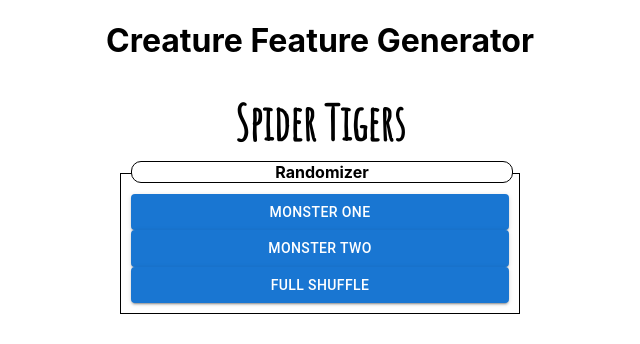
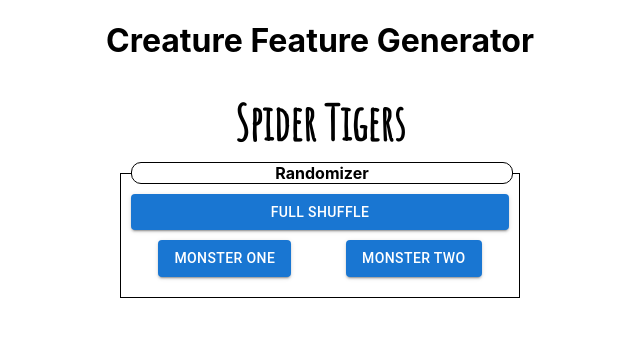
Before and after one commit to robertddobyns/creature-movie-generator, a React (Create React App) app: page / in a window 1280 px wide. Shown: the top 344 px of the page, without its empty margins (320-960 px from the left). Built offline with nearby package versions, Linux system fonts and the light colour scheme.

Commit message:
update monster buttons in form

```diff
--- a/src/App.js
+++ b/src/App.js
@@ -20,6 +20,12 @@ const useStyles = makeStyles(() => ({
         fontSize: '3em',
         fontWeight: 'bold'
     },
+    buttonContainerMonster: {
+        display: 'flex',
+        flexDirection: 'row',
+        justifyContent: 'space-around',
+        margin: '10px 0'
+    },
     form: {
         border: '1px solid black',
         padding: '10px',
@@ -31,7 +37,7 @@ const useStyles = makeStyles(() => ({
     formTitle: {
         position: 'absolute',
         textAlign: 'center',
-        top: '-13px',
+        top: '-12px',
         width: '380px',
         backgroundColor: 'white',
         border: '1px solid black',
@@ -89,17 +95,20 @@ function App() {
                 <span className={classes.formTitle}>Randomizer</span>
                 <Button
                     variant={'contained'}
-                    onClick={handleTitle1Change}
-                >Monster One</Button>
-                <Button
-                    variant={'contained'}
-                    onClick={handleTitle2Change}
-                >Monster Two</Button>
-                <Button
-                    variant={'contained'}
                     onClick={handleInitialTitle}
                 >Full Shuffle
                 </Button>
+                <div className={classes.buttonContainerMonster}>
+                    <Button
+                        variant={'contained'}
+                        onClick={handleTitle1Change}
+                    >Monster One</Button>
+                    <Button
+                        variant={'contained'}
+                        onClick={handleTitle2Change}
+                    >Monster Two</Button>
+                </div>
+
             </div>
         </div>
     </div>
```
Also changed, not shown: 1 other file (tests, documents, lock files or other folders).
